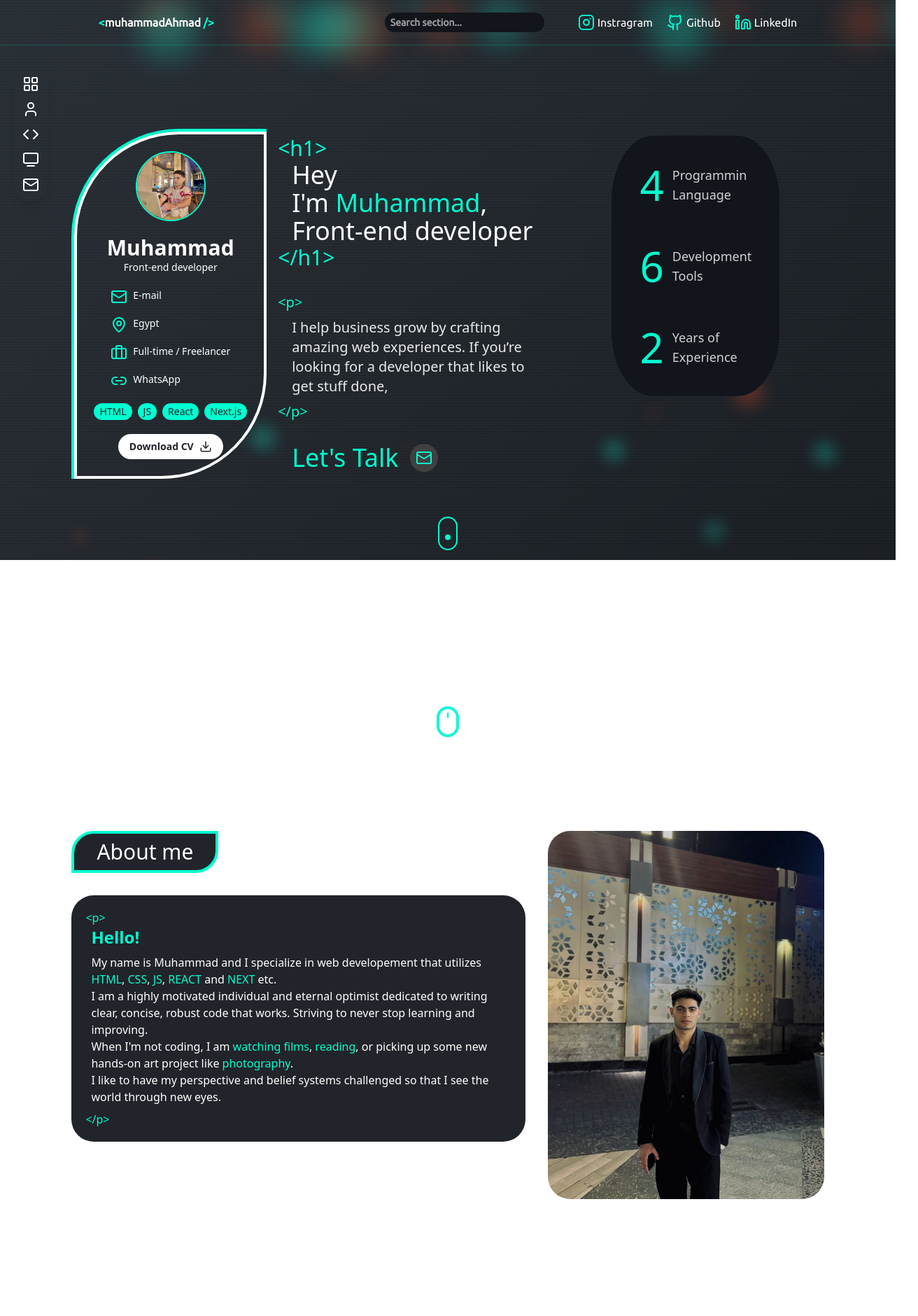
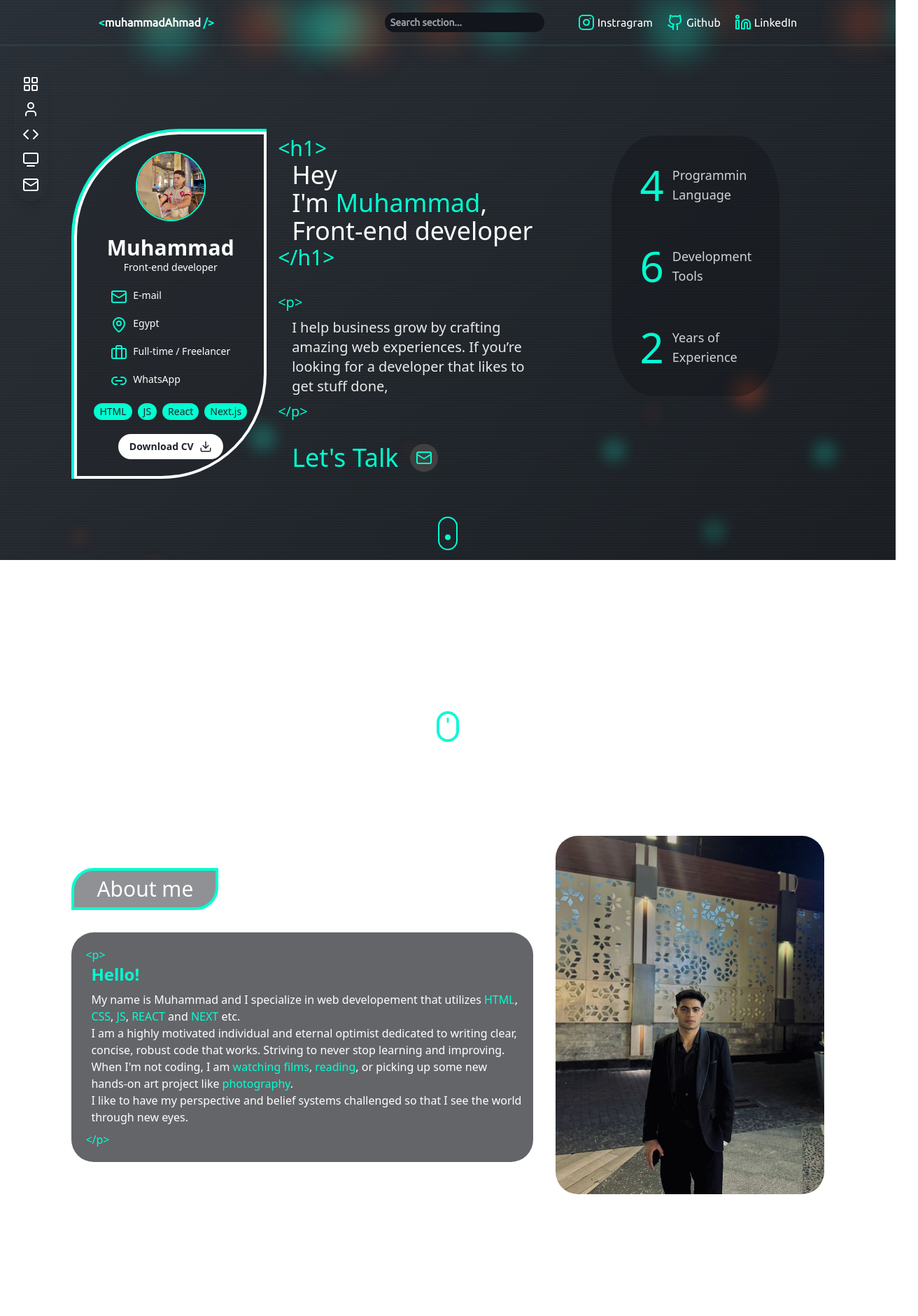
Before and after one commit to MuhammedAhmed09/muhammad-ahmad, a Next.js app: page / in a window 1280 px wide. Shown: the top 1880 px of the page at 70% size, 1312 px wide, since content can reach past the window. Built offline with nearby package versions, Linux system fonts and the light colour scheme.

Commit message:
update works-section

```diff
--- a/app/sections/about/page.js
+++ b/app/sections/about/page.js
@@ -12,15 +12,15 @@ export default function About() {
           <ScrollImage />
         </div>
 
-        <div className="flex flex-col lg:flex-row gap-8 w-full justify-center">
+        <div className="flex flex-col lg:flex-row gap-8 w-full justify-center items-center">
           <div
             className="flex flex-col gap-8"
           >
-            <p className="text-center sm:justify-start w-fit bg-Charcoal text-xl md:text-3xl py-2 px-8 border-4 border-Aqua-Neon rounded-tl-4xl rounded-br-4xl">
+            <p className="text-center sm:justify-start w-fit bg-Charcoal/50 text-xl md:text-3xl py-2 px-8 border-4 border-Aqua-Neon rounded-tl-4xl rounded-br-4xl">
               About me
             </p>
 
-            <div className="bg-Charcoal rounded-4xl p-5">
+            <div className="bg-Charcoal/70 rounded-4xl p-5">
               <span className="text-Aqua-Neon">{`<p>`}</span>
               <p className="text-Aqua-Neon text-2xl font-semibold translate-x-2">Hello!</p>
               <p className="my-2 translate-x-2">My name is Muhammad and I specialize in web developement
@@ -32,14 +32,13 @@ export default function About() {
             </div>
           </div>
 
-          <div className="relative justify-center">
+          <div className="relative justify-center max-w-sm">
             <Image
               src="/images/muhammad-ahmad2.jpg"
               alt="portfolio image for Muhammad Ahmad"
               className="rounded-4xl"
-              style={{width: 'auto', height: 'auto', objectFit: 'cover'}}
-              width={500}
-              height={700}
+              width={1000}
+              height={1000}
               loading="eager"
             />
           </div>
--- a/app/ui/hero/hero-details-Card.jsx
+++ b/app/ui/hero/hero-details-Card.jsx
@@ -22,7 +22,7 @@ const HeroCardDetails = () => {
     <section
         className='border-l-4 border-t-4 border-Aqua-Neon rounded-tl-[154px]'
     >
-        <div className='dark:bg-Charcoal text-sm dark:text-white border-4 dark:border-white rounded-br-[150px] rounded-tl-[150px] flex flex-col items-center justify-center gap-5 p-6'>
+        <div className='bg-Charcoal/40 text-sm text-white border-4 border-white rounded-br-[150px] rounded-tl-[150px] flex flex-col items-center justify-center gap-5 p-6'>
             <Image
                 src='/images/muhammad-ahmad.jpg'
                 alt='Portrait of Muhammad Ahmad, front-end developer'
--- a/app/ui/hero/hero-details.jsx
+++ b/app/ui/hero/hero-details.jsx
@@ -6,7 +6,7 @@ const HeroDetails = () => {
 
     const infoItems = [
         {id: 0, number: 4, label: 'Programmin Language'},
-        {id: 1, number: 6, label: `Development Tools`},
+        {id: 1, number: 6, label: 'Development Tools'},
         {id: 2, number: 2, label: 'Years of Experience'},
     ]
   return (
@@ -47,7 +47,7 @@ const HeroDetails = () => {
         <div
             className='w-full flex justify-center'
         >
-            <div className='bg-Dark-Navy flex flex-col gap-14 justify-center w-60 h-fit items-center p-10 rounded-[25%]'>
+            <div className='bg-Dark-Navy/40 hover:shadow-lg transition flex flex-col gap-14 justify-center w-60 h-fit items-center p-10 rounded-[25%]'>
                 {infoItems.map((item) => (
                     <div key={item.id} className='flex gap-3 items-center text-lg text-white/80'>
                         <p className='text-Aqua-Neon text-6xl'>{item.number}</p>
--- a/app/ui/works/project-card.jsx
+++ b/app/ui/works/project-card.jsx
@@ -7,7 +7,7 @@ const ProjectCard = ({ project }) => {
 
   return (
     <div>
-        <div className="flex flex-col gap-6 items-center my-4">
+        <div className="flex flex-col gap-6 my-4 mx-auto justify-self-center p-4">
             <h2 className="text-2xl md:text-3xl font-bold text-center text-Mint-Light">
                 {project.title}
             </h2>
--- a/app/ui/works/projects-slides.jsx
+++ b/app/ui/works/projects-slides.jsx
@@ -14,12 +14,14 @@ export default function Projects() {
   }
 
   return (
-    <div className="grid md:grid-cols-2 lg:grid-cols-3 gap-8 relative">
+    <main className="w-full flex justify-center items-center">
+      <div className="grid md:grid-cols-2 gap-8 justify-items-center">
         {projects.map((project) => (
           <FloatingWrapper key={project.id}>
             <ProjectCard project={project} />
           </FloatingWrapper>
         ))}
       </div>
+    </main>
   );
 }
```
Lines whose indentation alone changed are shown as unchanged.
